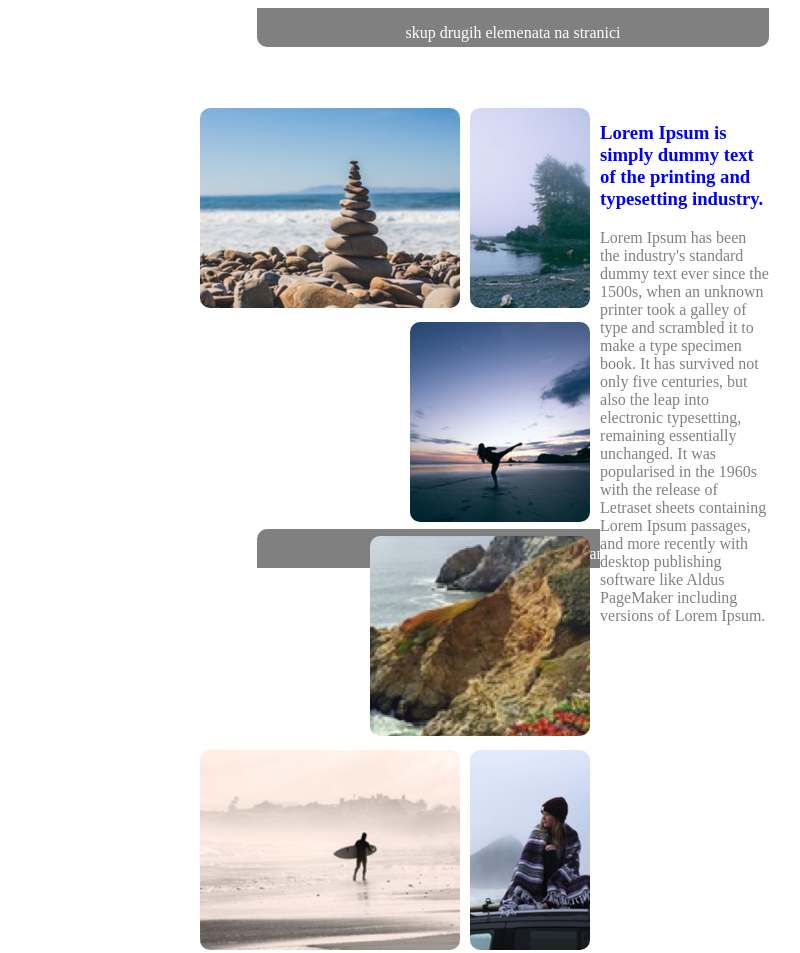
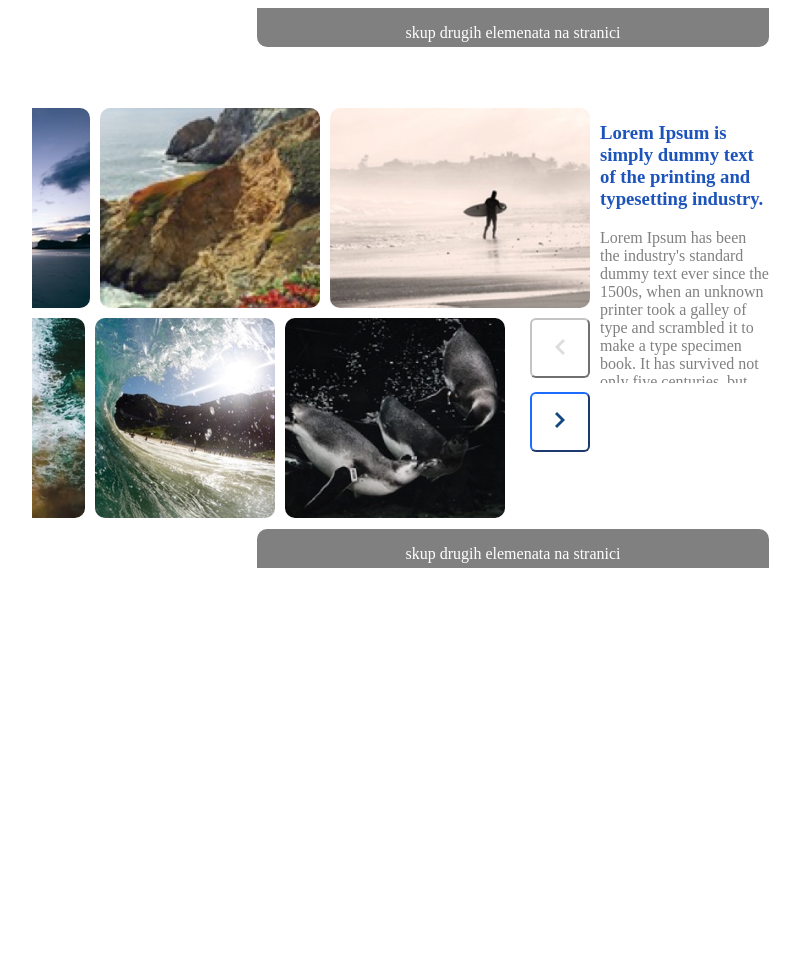
Before and after one commit to Cementator/Slider-11-2019, a website: page index.html in a window 1280 px wide. Shown: the top 953 px of the page, without its empty margins (135-935 px from the left). After the commit the page ends 808 px from the top, so only its background shows below. Drawn offline with nearby package versions, Linux system fonts and the light colour scheme.

Commit message:
everything prepared before animating

```diff
--- a/css/first.css
+++ b/css/first.css
@@ -39,7 +39,7 @@ html,body {
     color:gray
 }
 h3 {
-    color: blue
+    color: rgba(1, 63, 179, 0.89)
 }
 
 #text {
@@ -47,40 +47,80 @@ h3 {
     background-color: white;
     position: absolute;
     right: 0px;
-    top: 17%
+    top: 17%;
+    overflow: hidden;
+    height: 50%;
 }
 
 .singleimages {
     height: 200px;
     border-radius: 10px;
     margin: 5px;
+    position: relative;
 }
 
 #wrapper {
     display: flex;
-    flex-wrap: wrap;
-    height: 410px;
-    position: relative;
+    flex-direction: row;
+    height: 210px;
+    position: absolute;
     right: 0px;
     justify-content: flex-end;
 }
+#wrapper2 {
+    display: flex;
+    flex-direction: row;
+    height: 210px;
+    position: absolute;
+    right: 15%;
+    justify-content: flex-end;
+    bottom: 0%;
+}
+/* parent za divove za dva reda slika i za button div */
 #row1{
-    position: relative;
+    position: absolute;
     right: 34%;
     top: 17%;
-    height: 411px;
-    width: 100%;
+    height: 420px;
+    width: 110%;
     margin-left: 100px;
+    overflow: hidden;
 }
-.button{
-    border-radius: 20%;
-    width: 60px;
+
+#btnnext {
+    position: absolute;
+    top: 35%;
+    right: 0%;
+    border-radius: 10%;
+    width: 60px; /* ne znam je li bolje fixni width i height u pixelima ili u postotku width 50% i height 30% parent diva */
     height: 60px;
     background-color: white;
     color: black;
-    border: 1px solid blue;
+    border-color: rgba(1, 63, 179, 0.89);
     margin: 5px;
 }
+
+#btnback {
+    position: absolute;
+    top: 0%;
+    right: 0%;
+    border-radius: 10%;
+    width: 60px; /* ne znam je li bolje fixni width i height u pixelima ili u postotku width 50% i height 30% parent diva */
+    height: 60px;
+    background-color: white;
+    color: black;
+    border-color: rgb(197, 195, 195);
+    margin: 5px;
+}
+
 .buttons{
-    margin-left: 60px;
+    position: absolute;
+    right: 0%;
+    bottom: 0%;
+    width: 14%;
+    height: 50%;
 }
+
+.picture{
+    position: relative;
+}
--- a/index.html
+++ b/index.html
@@ -32,33 +32,35 @@
                         <img id="img1" class="singleimages" src="assets/slider-image-1.jpg">
                     </div>
                     <div class="picture">
-                        <img id="img1" class="singleimages" src="assets/slider-image-2.jpg">
+                        <img id="img2" class="singleimages" src="assets/slider-image-2.jpg">
                     </div>
                     <div class="picture">
-                        <img id="img1" class="singleimages" src="assets/slider-image-3.jpg">
+                        <img id="img3" class="singleimages" src="assets/slider-image-3.jpg">
                     </div>
                     <div class="picture">
-                        <img id="img1" class="singleimages" src="assets/slider-image-4.jpg">
+                        <img id="img4" class="singleimages" src="assets/slider-image-4.jpg">
                     </div>
                     <div class="picture">
-                        <img id="img1" class="singleimages" src="assets/slider-image-5.jpg">
+                        <img id="img5" class="singleimages" src="assets/slider-image-5.jpg">
+                    </div>
+                </div>
+                <div id="wrapper2">
+                    <div class="picture">
+                        <img id="img6" class="singleimages" src="assets/slider-image-6.jpg">
                     </div>
                     <div class="picture">
-                        <img id="img1" class="singleimages" src="assets/slider-image-6.jpg">
+                        <img id="img7" class="singleimages" src="assets/slider-image-7.jpg">
                     </div>
                     <div class="picture">
-                        <img id="img1" class="singleimages" src="assets/slider-image-7.jpg">
+                        <img id="img8" class="singleimages" src="assets/slider-image-8.jpg">
                     </div>
                     <div class="picture">
-                        <img id="img1" class="singleimages" src="assets/slider-image-8.jpg">
+                        <img id="img9" class="singleimages" src="assets/slider-image-9.jpg">
                     </div>
-                    <div class="picture">
-                        <img id="img1" class="singleimages" src="assets/slider-image-9.jpg">
-                    </div>
-                    <div class="buttons">
-                        <div id="btn2"><button class="button" id="btn2"><img src="assets/arrow-blue-right.png"></img></button></div>
-                        <div id="btn1"><button class="button" id="btn1"><img src="assets/arrow-blue-left.png"></img></button></div>
-                    </div>
+                </div>
+                <div class="buttons">
+                    <button class="button" id="btnnext"><img src="assets/arrow-blue-right.png"></img></button>
+                    <button class="button" id="btnback"><img src="assets/arrow-gray-left.png"></img></button>
                 </div>
             </div>
         </div>
--- a/js/main.js
+++ b/js/main.js
@@ -1,5 +1,20 @@
 $(function(){
 
-    // jQuery methods go here...
+  // jQuery methods go here...
+  var picture1W = $('#img5').width();
+  var picture2W = $('#img9').width();
+
+
+  // Next slide
+  $("#btnnext").click(function(){
+   //  left: "+=50",
+     $('#img5').animate({Left:'200px'});
+  });
+
+  //previous slide
+    $('.back-slide').click(function( e ){
+    e.preventDefault();
+    $('#slides').animate({scrollLeft: "-="+slideW }, 600);
+  });
 
   });
```
